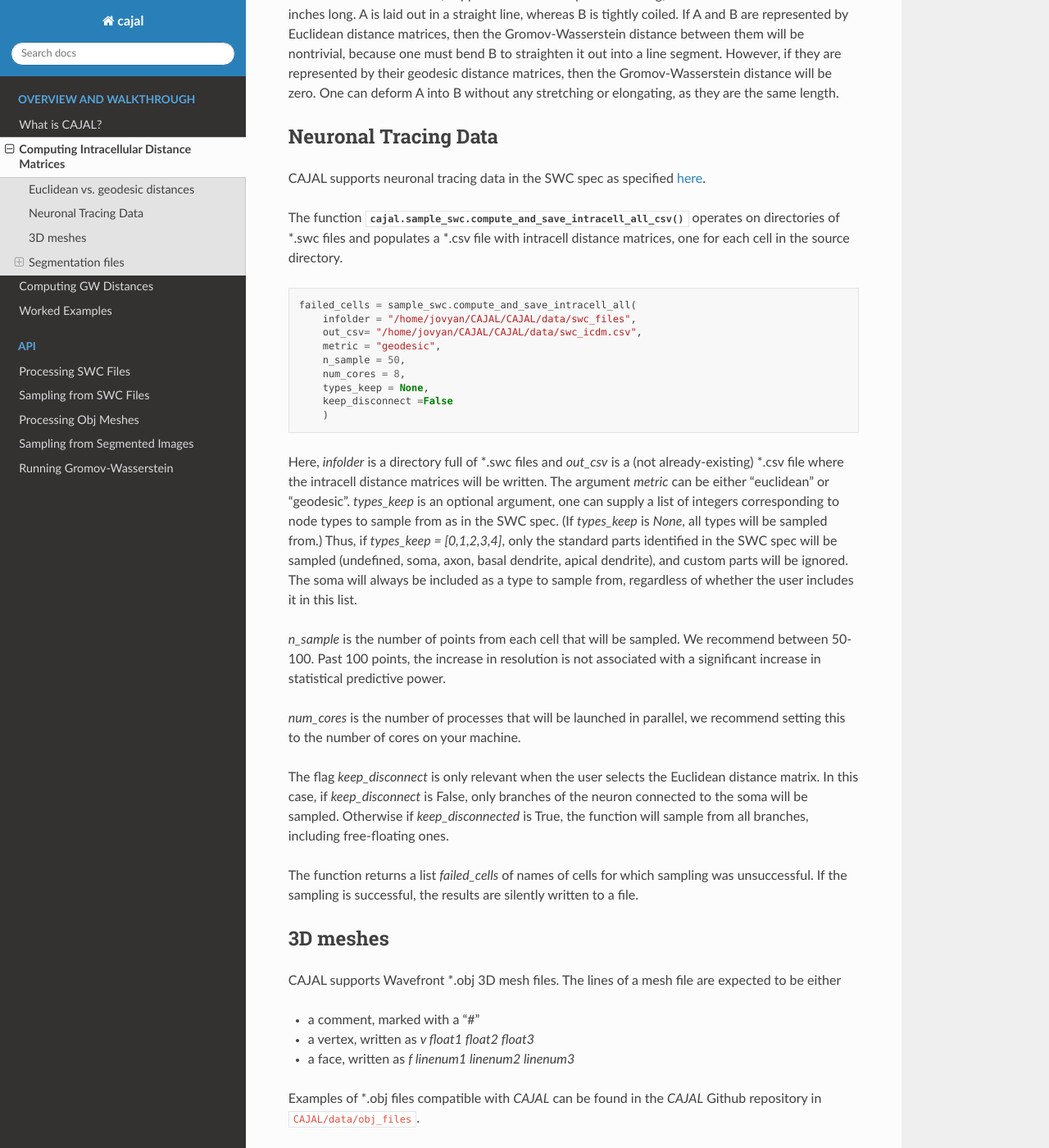
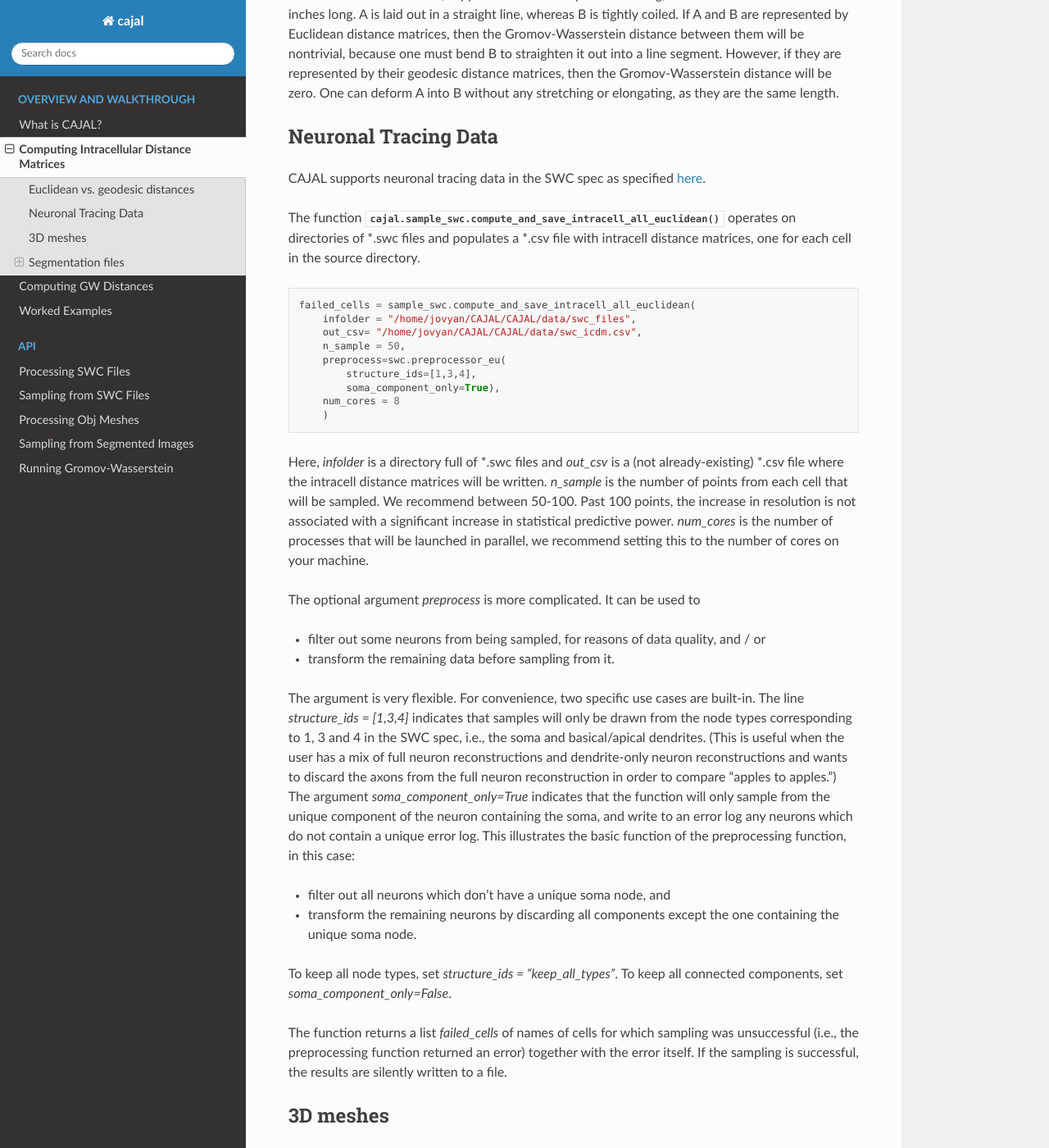
Before and after one commit to CamaraLab/CAJAL, a Sphinx documentation site: the page built from docs/computing-intracell-distance-matrices.rst, in a window 1280 px wide and 1400 px high, scrolled down 786 px. Shown: the whole window at 82% size. Built offline with Sphinx 7.4.7 and the Read the Docs theme 2.0.0, drawn with Linux system fonts in a browser that asks for light colours; some of the changed text lies outside the part shown.

Commit message:
Updated "computing intracell distance matrices"

```diff
--- a/docs/computing-intracell-distance-matrices.rst
+++ b/docs/computing-intracell-distance-matrices.rst
@@ -46,50 +46,56 @@ Neuronal Tracing Data
 CAJAL supports neuronal tracing data in the SWC spec as specified `here
 <http://www.neuronland.org/NLMorphologyConverter/MorphologyFormats/SWC/Spec.html>`_.
 
-The function :func:`cajal.sample_swc.compute_and_save_intracell_all_csv`
+The function :func:`cajal.sample_swc.compute_and_save_intracell_all_euclidean`
 operates on
 directories of \*.swc files and populates a \*.csv file with intracell
 distance matrices, one for each cell in the source directory.
 
 .. code-block:: python
 
-		failed_cells = sample_swc.compute_and_save_intracell_all(
+		failed_cells = sample_swc.compute_and_save_intracell_all_euclidean(
                     infolder = "/home/jovyan/CAJAL/CAJAL/data/swc_files",
 		    out_csv= "/home/jovyan/CAJAL/CAJAL/data/swc_icdm.csv",
-		    metric = "geodesic",
 		    n_sample = 50,
-		    num_cores = 8,
-		    types_keep = None,
-		    keep_disconnect =False
+		    preprocess=swc.preprocessor_eu(
+		        structure_ids=[1,3,4],
+			soma_component_only=True),
+		    num_cores = 8
 		    )
 
-Here, `infolder` is a directory full of \*.swc files and `out_csv` is a
-(not already-existing) \*.csv file where the intracell distance matrices
-will be
-written. The argument `metric` can be either "euclidean" or
-"geodesic". `types_keep` is an optional argument, one can supply a list of
-integers corresponding to node types to sample from as in the SWC spec. (If
-`types_keep` is `None`, all types will be sampled from.)  Thus, if `types_keep
-= [0,1,2,3,4]`, only the standard parts identified in the SWC spec will be
-sampled (undefined, soma, axon, basal dendrite, apical dendrite), and custom
-parts will be ignored. The soma will always be included as a type to sample
-from, regardless of whether the user includes it in this list.
-
-`n_sample` is the number of points from each cell that will be sampled. We
+Here, `infolder` is a directory full of \*.swc files and `out_csv` is a (not
+already-existing) \*.csv file where the intracell distance matrices will be
+written. `n_sample` is the number of points from each cell that will be sampled. We
 recommend between 50-100. Past 100 points, the increase in resolution is not
 associated with a significant increase in statistical predictive power.
-
 `num_cores` is the number of processes that will be launched in parallel, we
 recommend setting this to the number of cores on your machine.
 
-The flag `keep_disconnect` is only relevant when the user selects the
-Euclidean distance matrix. In this case, if `keep_disconnect` is False, only branches of the
-neuron connected to the soma will be sampled.  Otherwise if `keep_disconnected`
-is True, the function will sample from all branches, including free-floating
-ones.
+The optional argument `preprocess` is more complicated. It can be used to
+
+- filter out some neurons from being sampled, for reasons of data quality, and / or
+- transform the remaining data before sampling from it.
+
+The argument is very flexible. For convenience, two specific use cases are
+built-in.  The line `structure_ids = [1,3,4]` indicates that samples will only
+be drawn from the node types corresponding to 1, 3 and 4 in the SWC spec, i.e.,
+the soma and basical/apical dendrites. (This is useful when the user has a mix
+of full neuron reconstructions and dendrite-only neuron reconstructions and
+wants to discard the axons from the full neuron reconstruction in order to
+compare "apples to apples.") The argument `soma_component_only=True` indicates
+that the function will only sample from the unique component of the neuron
+containing the soma, and write to an error log any neurons which do not contain
+a unique error log. This illustrates the basic function of the preprocessing function, in this case:
+
+- filter out all neurons which don't have a unique soma node, and
+- transform the remaining neurons by discarding all components except the one containing the unique soma node.
+
+To keep all node types, set `structure_ids = "keep_all_types"`. To keep all connected components,
+set `soma_component_only=False`.
 
 The function returns a list `failed_cells` of names of cells for which sampling
-was unsuccessful. If the sampling is successful, the results are silently
+was unsuccessful (i.e., the preprocessing function returned an error) together
+with the error itself. If the sampling is successful, the results are silently
 written to a file.
 
 
```
Also changed, not shown: other parts of docs/computing-intracell-distance-matrices.rst (+1 -1 lines).
